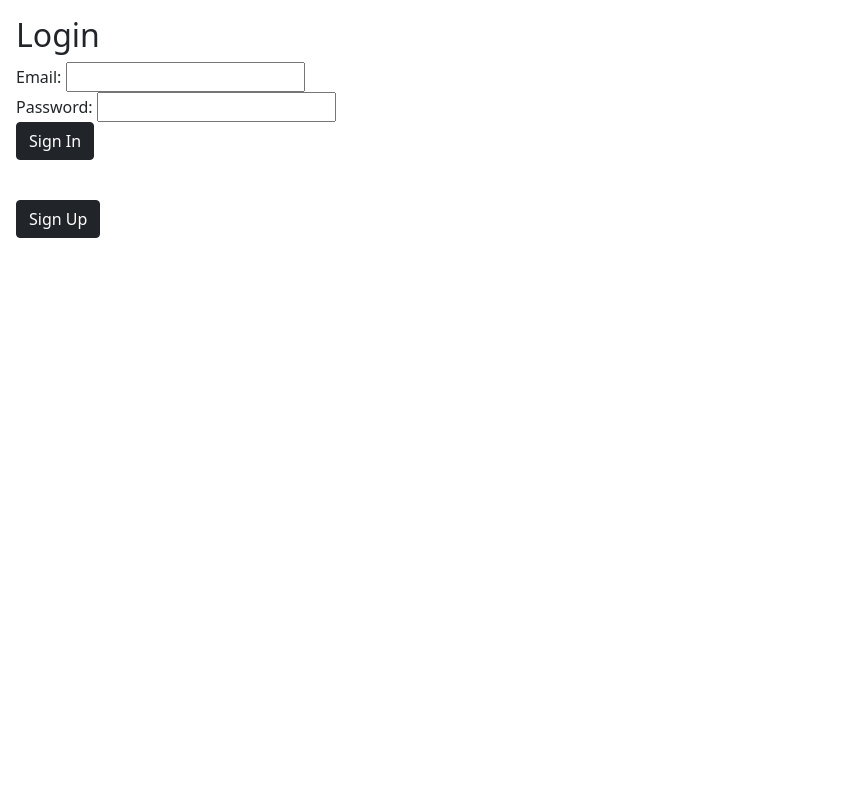
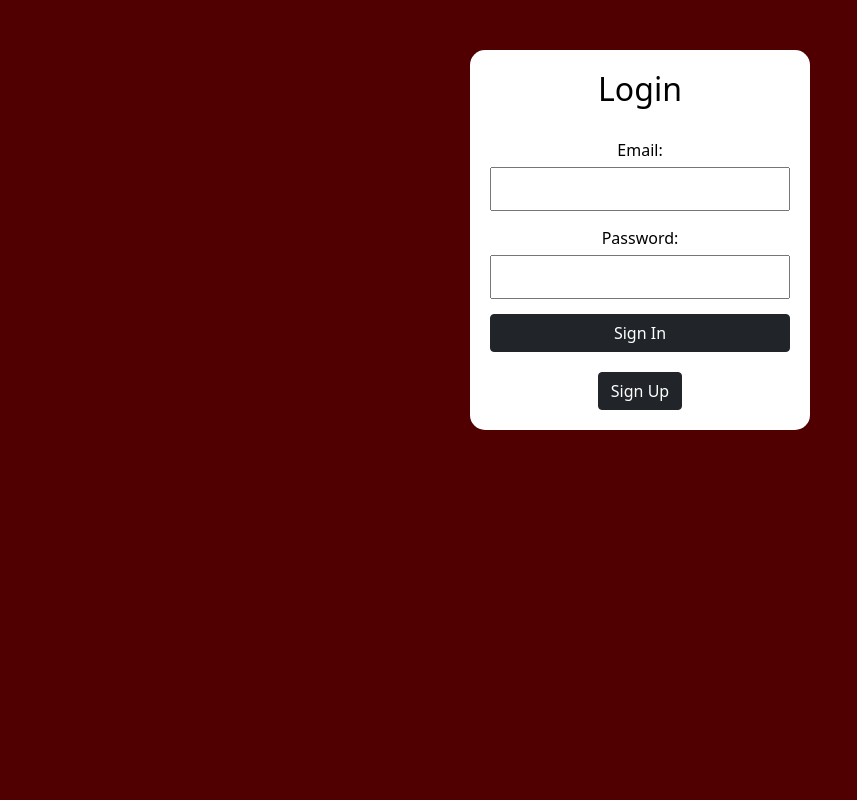
Before and after one commit to ericlove02/CSCE310-Project, a PHP site: page / in a window 1280 px wide. Shown: the whole page, without its empty margins (0-857 px from the left). Run offline with PHP 8.4, Linux system fonts and the light colour scheme.

Commit message:
clean up and navigation fixes

```diff
--- a/event_attendance.php
+++ b/event_attendance.php
@@ -60,6 +60,7 @@ if ($UIN_list != '') {
 </head>
 
 <body>
+    <a href="admin.php" class="btn btn-dark">Back to Admin Page</a>
     <div class="container center-box">
         <h1 class="text-center">
             <?php echo $event_data['event_name']; ?>
--- a/index.php
+++ b/index.php
@@ -22,6 +22,8 @@ if ($_SERVER["REQUEST_METHOD"] == "POST") {
         if ($row['is_admin'] == 1) {
             header("Location: admin.php");
         } else {
+            if (isset($_SESSION['admin_id']))
+                unset($_SESSION['admin_id']);
             header("Location: student.php");
         }
     } else {
@@ -40,23 +42,71 @@ $conn->close();
     <meta name="viewport" content="width=device-width, initial-scale=1.0">
     <title>Login Page</title>
     <link rel="stylesheet" href="/bootstrap-5.0.2-dist/css/bootstrap.min.css">
+    <style>
+        body {
+            background-color: #500000;
+            /* maroon */
+            color: black;
+            text-align: center;
+            padding: 50px;
+        }
+
+        .center-box {
+            background-color: white;
+            border-radius: 15px;
+            padding: 20px;
+            display: inline-block;
+        }
+
+        h2 {
+            margin-bottom: 30px;
+        }
+
+        form {
+            max-width: 300px;
+            margin: auto;
+        }
+
+        label {
+            display: block;
+            margin-bottom: 5px;
+        }
+
+        input {
+            width: 100%;
+            padding: 8px;
+            margin-bottom: 15px;
+            box-sizing: border-box;
+        }
+
+        button {
+            width: 100%;
+            padding: 10px;
+        }
+
+        a {
+            display: block;
+            margin-top: 20px;
+            text-decoration: none;
+        }
+    </style>
 </head>
 
 <body>
+    <div class="center-box">
         <h2>Login</h2>
         <form method="post" action="<?php echo htmlspecialchars($_SERVER["PHP_SELF"]); ?>">
             <label>Email:</label>
-        <input type="text" name="email" required><br>
+            <input type="text" name="email" required>
 
             <label>Password:</label>
-        <input type="password" name="password" required><br>
+            <input type="password" name="password" required>
 
             <button type="submit" class="btn btn-dark">Sign In</button>
         </form>
 
-    <br>
-
-    <a href="new_student.php"><button class="btn btn-dark">Sign Up</button></a>
+        <a href="new_student.php" class="btn btn-dark">Sign Up</a>
+    </div>
 </body>
 
 </html>
```
Also changed, not shown: admin.php (+11 -0 lines), program_dir.php (deleted, +0 -142 lines), student.php (+13 -3 lines), track_program.php (+15 -14 lines), utils/logout.php (added, +13 -0 lines). Lines whose indentation alone changed are shown as unchanged.
